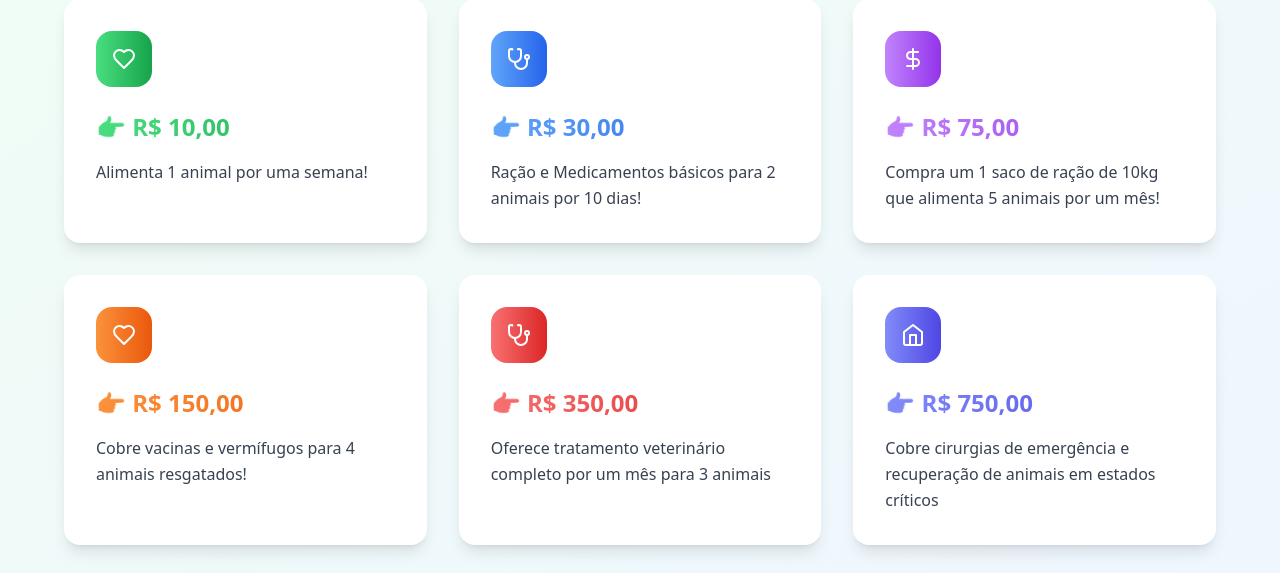
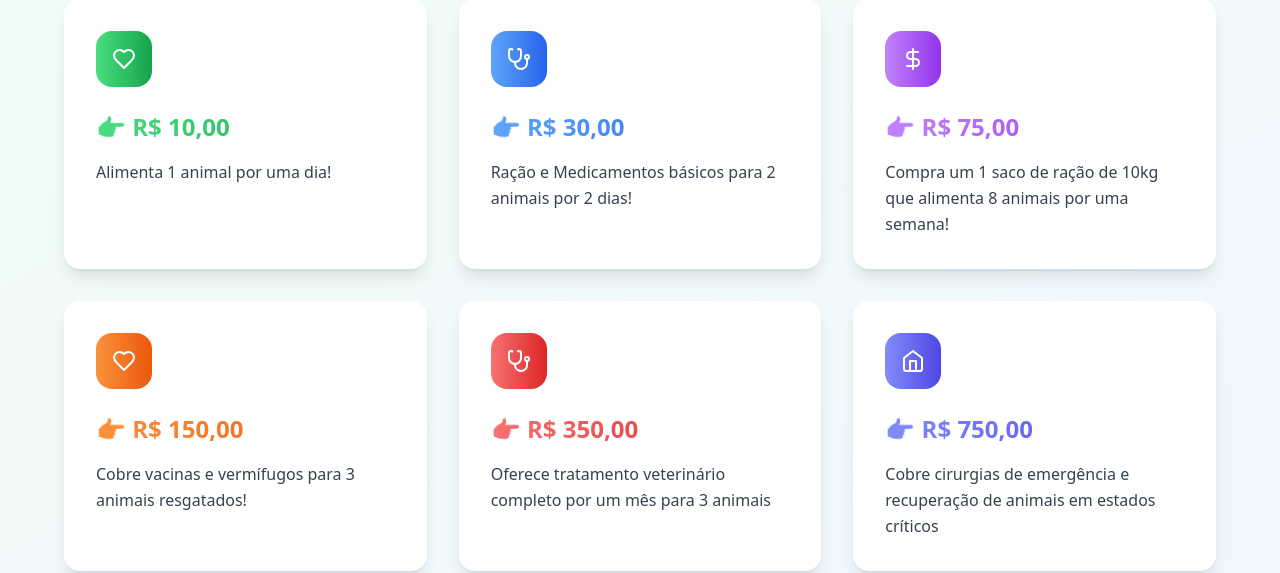
Before and after one commit to gemeosbrasil/dogs01, a React (Vite) app: page / in a window 1280 px wide. Shown: the part 3377-3950 px from the top of the page. Built offline with nearby package versions, Linux system fonts and the light colour scheme.

Commit message:
Update ImpactSection.tsx

```diff
--- a/src/components/ImpactSection.tsx
+++ b/src/components/ImpactSection.tsx
@@ -3,10 +3,10 @@ import { DollarSign, Heart, Stethoscope, Home } from 'lucide-react';
 
 const ImpactSection = () => {
   const impacts = [
-    { amount: 'R$ 10,00', description: 'Alimenta 1 animal por uma semana!', icon: Heart, color: 'from-green-400 to-green-600' },
-    { amount: 'R$ 30,00', description: 'Ração e Medicamentos básicos para 2 animais por 10 dias!', icon: Stethoscope, color: 'from-blue-400 to-blue-600' },
-    { amount: 'R$ 75,00', description: 'Compra um 1 saco de ração de 10kg que alimenta 5 animais por um mês!', icon: DollarSign, color: 'from-purple-400 to-purple-600' },
-    { amount: 'R$ 150,00', description: 'Cobre vacinas e vermífugos para 4 animais resgatados!', icon: Heart, color: 'from-orange-400 to-orange-600' },
+    { amount: 'R$ 10,00', description: 'Alimenta 1 animal por uma dia!', icon: Heart, color: 'from-green-400 to-green-600' },
+    { amount: 'R$ 30,00', description: 'Ração e Medicamentos básicos para 2 animais por 2 dias!', icon: Stethoscope, color: 'from-blue-400 to-blue-600' },
+    { amount: 'R$ 75,00', description: 'Compra um 1 saco de ração de 10kg que alimenta 8 animais por uma semana!', icon: DollarSign, color: 'from-purple-400 to-purple-600' },
+    { amount: 'R$ 150,00', description: 'Cobre vacinas e vermífugos para 3 animais resgatados!', icon: Heart, color: 'from-orange-400 to-orange-600' },
     { amount: 'R$ 350,00', description: 'Oferece tratamento veterinário completo por um mês para 3 animais', icon: Stethoscope, color: 'from-red-400 to-red-600' },
     { amount: 'R$ 750,00', description: 'Cobre cirurgias de emergência e recuperação de animais em estados críticos', icon: Home, color: 'from-indigo-400 to-indigo-600' }
   ];
```
